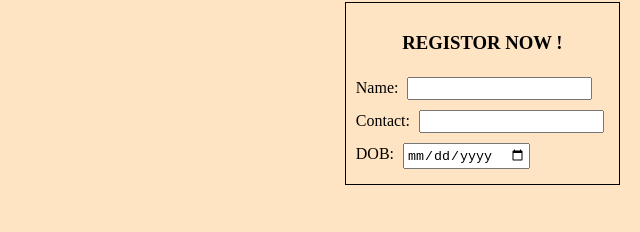
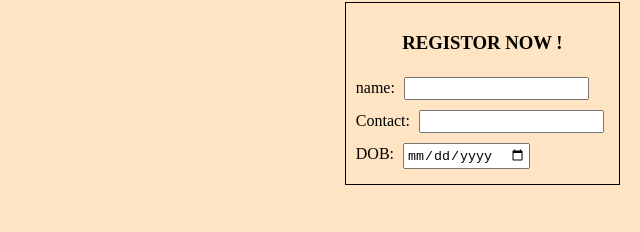
Before and after one commit to TheInovators/Online-magazine, a plain HTML site: page index.html in a window 1280 px wide. Shown: the part 326-558 px from the top of the page, 640-1280 px from the left. Drawn offline with Linux system fonts and the light colour scheme.

Commit message:
name changes

```diff
--- a/index.html
+++ b/index.html
@@ -19,7 +19,7 @@
         <div class="Registor">
             <form class="signup">
                   <h3 class="Main1">REGISTOR NOW !</h3>
-            <label for="Name">Name:</label>
+            <label for="Name">name:</label>
             <input type="text" id="name">
             <br>
             <label for="Details">Contact:</label>
```
